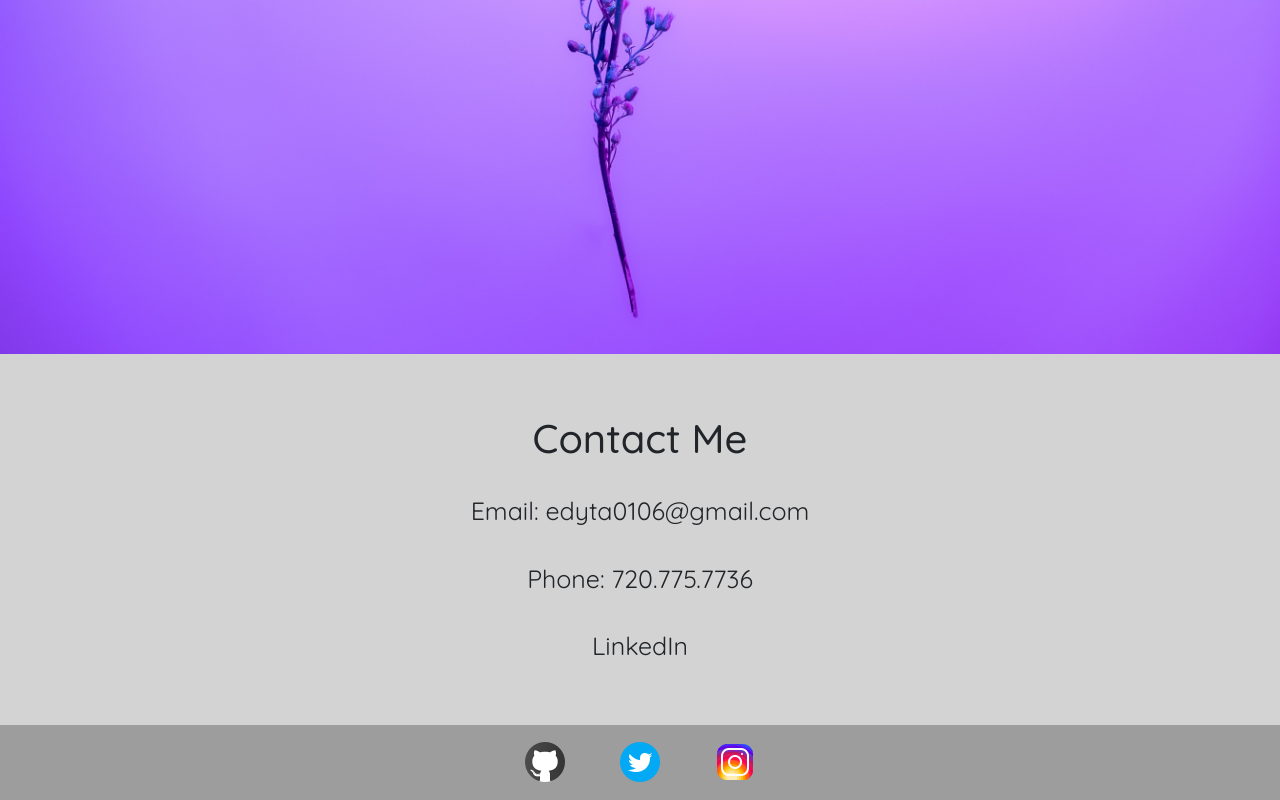
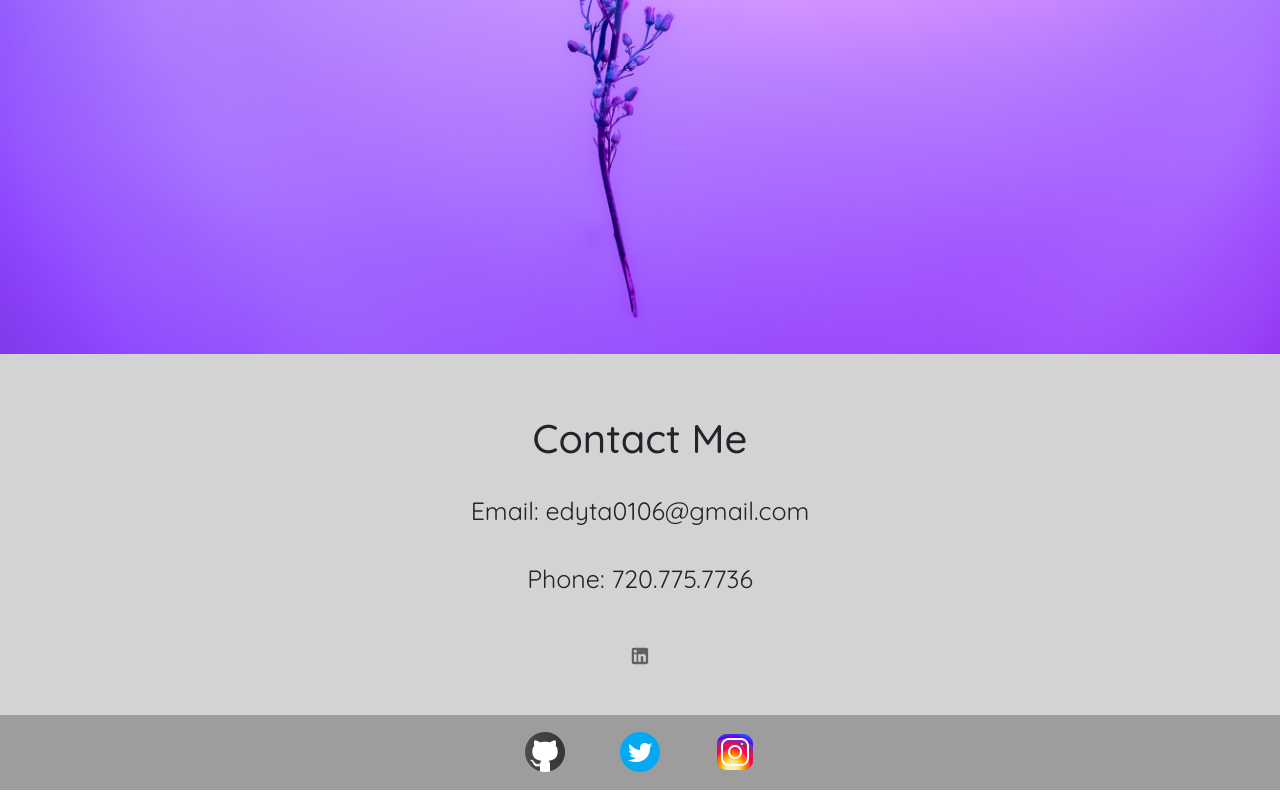
Before and after one commit to edyta0106/ReactPortfolio, a React (Create React App) app: page /contact in a window 1280 px wide. Shown: the part 446-1246 px from the top of the page. Built offline with nearby package versions, Linux system fonts and the light colour scheme.

Commit message:
removed form from contacts page and added contact information instead

```diff
--- a/src/components/pages/Contact.js
+++ b/src/components/pages/Contact.js
@@ -1,7 +1,6 @@
 import React from "react";
-
-import { Container } from "@mui/material";
-
+import { Container, IconButton } from "@mui/material";
+import LinkedInIcon from "@mui/icons-material/LinkedIn";
 import "../App.css";
 
 export default function Contact() {
@@ -10,7 +9,11 @@ export default function Contact() {
       <h2 className="myH2 my-5 body">Contact Me</h2>
       <p className="myH3 body my-2">Email: edyta0106@gmail.com</p>
       <p className="myH3 body my-5">Phone: 720.775.7736</p>
-      <p className="myH3 body my-5">LinkedIn</p>
+      <div className="d-flex justify-content-center">
+        <IconButton className="my-3" aria-label="Linkedin.com" onClick={() => window.open("https://www.linkedin.com/in/edyta-r-a7768424a/")}>
+          <LinkedInIcon fontSize="large" />
+        </IconButton>
+      </div>
     </Container>
   );
 }
```
